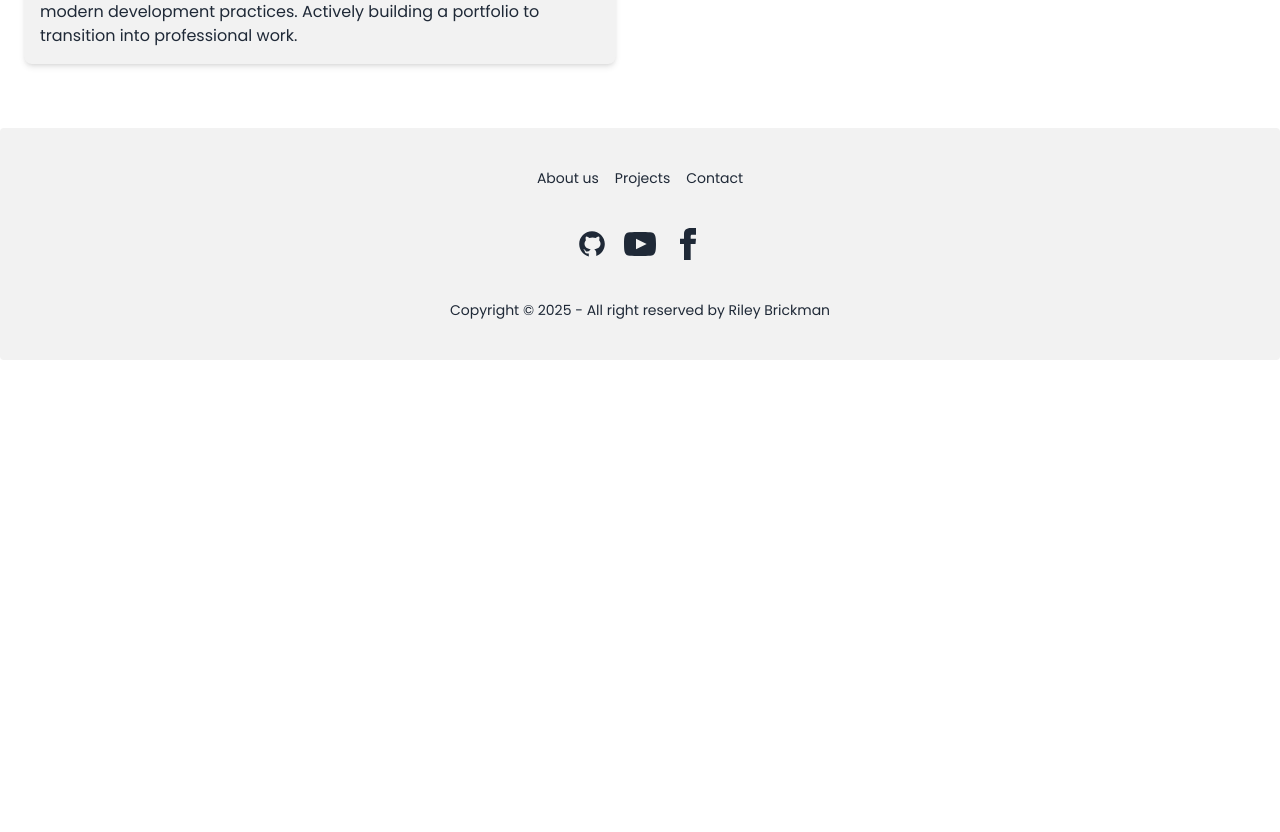
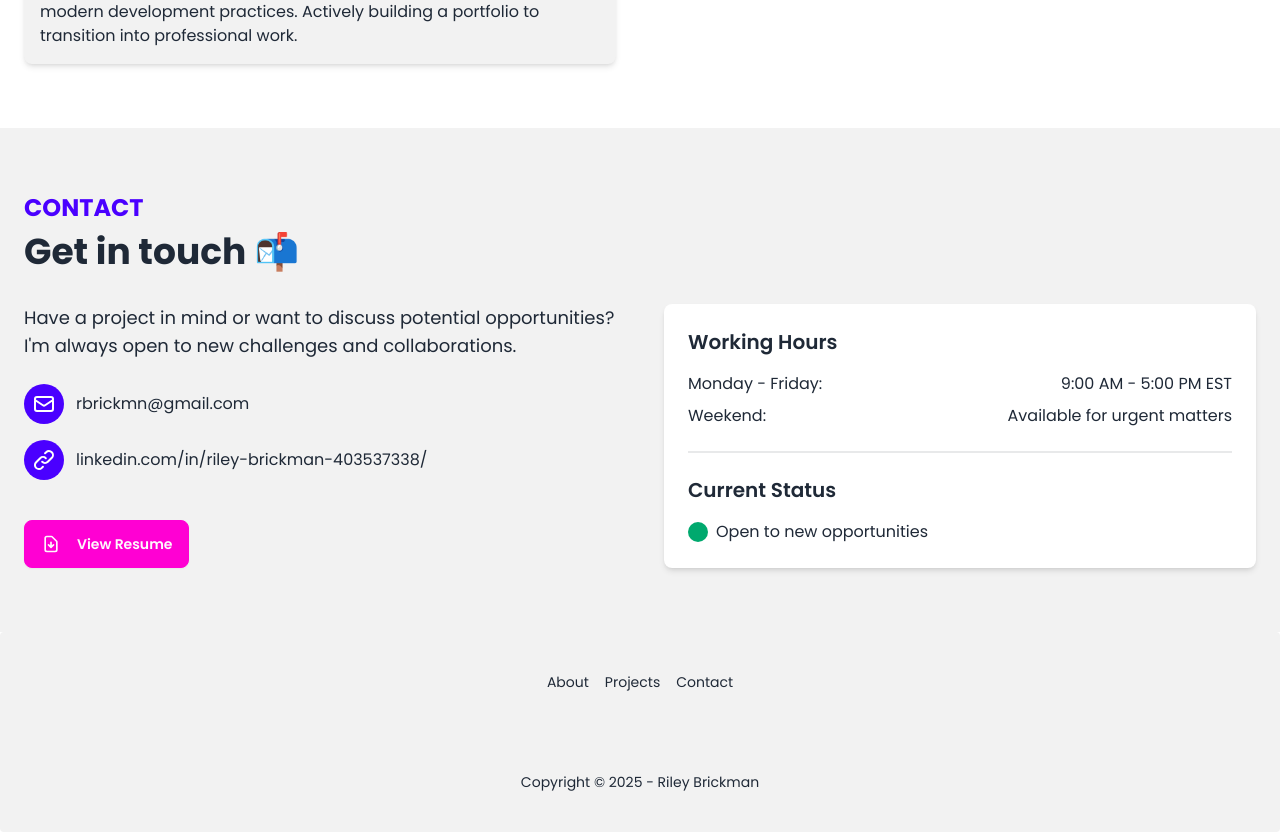
Before and after one commit to rbrickmn/portfolio-v2, a React (Vite) app: page / in a window 1280 px wide. Shown: the part 1080-1912 px from the top of the page. Before the commit the page ends 1440 px from the top, so only its background shows below. Built offline with nearby package versions, Linux system fonts and the light colour scheme.

Commit message:
Implement contact component

```diff
--- /dev/null
+++ b/src/components/Contact.jsx
@@ -0,0 +1,130 @@
+import React from "react";
+
+const Contact = () => {
+  return (
+    <section id="contact" className="py-16 bg-base-200">
+      <div className="container mx-auto px-6">
+        <h2 className="text-2xl font-bold text-primary uppercase mb-2">
+          CONTACT
+        </h2>
+        <h3 className="text-4xl font-bold flex items-center gap-2 mb-8">
+          Get in touch <span className="text-primary">📬</span>
+        </h3>
+
+        <div className="grid grid-cols-1 md:grid-cols-2 gap-12">
+          {/* Left Column - Contact Info */}
+          <div className="space-y-6">
+            <p className="text-lg">
+              Have a project in mind or want to discuss potential opportunities?
+              I'm always open to new challenges and collaborations.
+            </p>
+
+            <div className="space-y-4">
+              <div className="flex items-center gap-3">
+                <div className="bg-primary rounded-full p-2 text-white">
+                  <svg
+                    xmlns="http://www.w3.org/2000/svg"
+                    className="h-6 w-6"
+                    fill="none"
+                    viewBox="0 0 24 24"
+                    stroke="currentColor"
+                  >
+                    <path
+                      strokeLinecap="round"
+                      strokeLinejoin="round"
+                      strokeWidth={2}
+                      d="M3 8l7.89 5.26a2 2 0 002.22 0L21 8M5 19h14a2 2 0 002-2V7a2 2 0 00-2-2H5a2 2 0 00-2 2v10a2 2 0 002 2z"
+                    />
+                  </svg>
+                </div>
+                <a
+                  href="mailto:riley.brickman@email.com"
+                  className="link link-hover"
+                >
+                  rbrickmn@gmail.com
+                </a>
+              </div>
+
+              <div className="flex items-center gap-3">
+                <div className="bg-primary rounded-full p-2 text-white">
+                  <svg
+                    xmlns="http://www.w3.org/2000/svg"
+                    className="h-6 w-6"
+                    fill="none"
+                    viewBox="0 0 24 24"
+                    stroke="currentColor"
+                  >
+                    <path
+                      strokeLinecap="round"
+                      strokeLinejoin="round"
+                      strokeWidth={2}
+                      d="M13.828 10.172a4 4 0 00-5.656 0l-4 4a4 4 0 105.656 5.656l1.102-1.101m-.758-4.899a4 4 0 005.656 0l4-4a4 4 0 00-5.656-5.656l-1.1 1.1"
+                    />
+                  </svg>
+                </div>
+                <a
+                  href="https://www.linkedin.com/in/riley-brickman-403537338/"
+                  target="_blank"
+                  rel="noopener noreferrer"
+                  className="link link-hover"
+                >
+                  linkedin.com/in/riley-brickman-403537338/
+                </a>
+              </div>
+            </div>
+
+            <div className="pt-4">
+              <a
+                href="/Riley_Brickman_Resume.pdf"
+                target="_blank"
+                rel="noopener noreferrer"
+                className="btn btn-secondary"
+              >
+                <svg
+                  xmlns="http://www.w3.org/2000/svg"
+                  className="h-5 w-5 mr-2"
+                  fill="none"
+                  viewBox="0 0 24 24"
+                  stroke="currentColor"
+                >
+                  <path
+                    strokeLinecap="round"
+                    strokeLinejoin="round"
+                    strokeWidth={2}
+                    d="M12 10v6m0 0l-3-3m3 3l3-3m2 8H7a2 2 0 01-2-2V5a2 2 0 012-2h5.586a1 1 0 01.707.293l5.414 5.414a1 1 0 01.293.707V19a2 2 0 01-2 2z"
+                  />
+                </svg>
+                View Resume
+              </a>
+            </div>
+          </div>
+
+          {/* Right Column - Contact Form or Additional Info */}
+          <div className="bg-base-100 p-6 rounded-lg shadow-md">
+            <h4 className="text-xl font-semibold mb-4">Working Hours</h4>
+            <div className="space-y-2">
+              <p className="flex justify-between">
+                <span>Monday - Friday:</span>
+                <span>9:00 AM - 5:00 PM EST</span>
+              </p>
+              <p className="flex justify-between">
+                <span>Weekend:</span>
+                <span>Available for urgent matters</span>
+              </p>
+            </div>
+
+            <div className="divider"></div>
+
+            <h4 className="text-xl font-semibold mb-4">Current Status</h4>
+            <div className="flex items-center gap-2">
+              <div className="badge badge-success"></div>
+              <span>Open to new opportunities</span>
+            </div>
+          </div>
+        </div>
+      </div>
+    </section>
+  );
+};
+
+export default Contact;
--- a/src/components/Footer.jsx
+++ b/src/components/Footer.jsx
@@ -1,55 +1,51 @@
 import React from "react";
+import { Link, useNavigate, useLocation } from "react-router-dom";
 
 const Footer = () => {
+  const navigate = useNavigate();
+  const location = useLocation();
+
+  const handleAboutClick = (e) => {
+    e.preventDefault();
+    if (location.pathname !== "/") {
+      navigate("/", { state: { scrollToAbout: true } });
+    } else {
+      document.getElementById("about")?.scrollIntoView({ behavior: "smooth" });
+    }
+  };
+
+  const handleContactClick = (e) => {
+    e.preventDefault();
+    if (location.pathname !== "/") {
+      navigate("/", { state: { scrollToContact: true } });
+    } else {
+      document
+        .getElementById("contact")
+        ?.scrollIntoView({ behavior: "smooth" });
+    }
+  };
+
   return (
     <footer className="footer footer-center bg-base-200 text-base-content rounded p-10">
       <nav className="grid grid-flow-col gap-4">
-        <a className="link link-hover">About us</a>
-        <a className="link link-hover">Projects</a>
-        <a className="link link-hover">Contact</a>
+        <a onClick={handleAboutClick} className="link link-hover">
+          About
+        </a>
+        <Link to="/projects" className="link link-hover">
+          Projects
+        </Link>
+        <a onClick={handleContactClick} className="link link-hover">
+          Contact
+        </a>
       </nav>
       <nav>
         <div className="grid grid-flow-col gap-4">
-          <a>
-            <svg
-              xmlns="http://www.w3.org/2000/svg"
-              x="0px"
-              y="0px"
-              width="32"
-              height="32"
-              viewBox="0 0 30 30"
-              className="fill-current align-middle"
-            >
-              <path d="M15,3C8.373,3,3,8.373,3,15c0,5.623,3.872,10.328,9.092,11.63C12.036,26.468,12,26.28,12,26.047v-2.051 c-0.487,0-1.303,0-1.508,0c-0.821,0-1.551-0.353-1.905-1.009c-0.393-0.729-0.461-1.844-1.435-2.526 c-0.289-0.227-0.069-0.486,0.264-0.451c0.615,0.174,1.125,0.596,1.605,1.222c0.478,0.627,0.703,0.769,1.596,0.769 c0.433,0,1.081-0.025,1.691-0.121c0.328-0.833,0.895-1.6,1.588-1.962c-3.996-0.411-5.903-2.399-5.903-5.098 c0-1.162,0.495-2.286,1.336-3.233C9.053,10.647,8.706,8.73,9.435,8c1.798,0,2.885,1.166,3.146,1.481C13.477,9.174,14.461,9,15.495,9 c1.036,0,2.024,0.174,2.922,0.483C18.675,9.17,19.763,8,21.565,8c0.732,0.731,0.381,2.656,0.102,3.594 c0.836,0.945,1.328,2.066,1.328,3.226c0,2.697-1.904,4.684-5.894,5.097C18.199,20.49,19,22.1,19,23.313v2.734 c0,0.104-0.023,0.179-0.035,0.268C23.641,24.676,27,20.236,27,15C27,8.373,21.627,3,15,3z"></path>
-            </svg>
-          </a>
-          <a>
-            <svg
-              xmlns="http://www.w3.org/2000/svg"
-              width="32"
-              height="32"
-              viewBox="0 0 24 24"
-              className="fill-current align-middle"
-            >
-              <path d="M19.615 3.184c-3.604-.246-11.631-.245-15.23 0-3.897.266-4.356 2.62-4.385 8.816.029 6.185.484 8.549 4.385 8.816 3.6.245 11.626.246 15.23 0 3.897-.266 4.356-2.62 4.385-8.816-.029-6.185-.484-8.549-4.385-8.816zm-10.615 12.816v-8l8 3.993-8 4.007z"></path>
-            </svg>
-          </a>
-          <a>
-            <svg
-              xmlns="http://www.w3.org/2000/svg"
-              width="32"
-              height="32"
-              viewBox="0 0 24 24"
-              className="fill-current align-middle"
-            >
-              <path d="M9 8h-3v4h3v12h5v-12h3.642l.358-4h-4v-1.667c0-.955.192-1.333 1.115-1.333h2.885v-5h-3.808c-3.596 0-5.192 1.583-5.192 4.615v3.385z"></path>
-            </svg>
-          </a>
+          {/* Your existing social links */}
         </div>
       </nav>
       <aside>
         <p>
-          Copyright © {new Date().getFullYear()} - All right reserved by Riley
+          Copyright © {new Date().getFullYear()} - Riley
           Brickman
         </p>
       </aside>
--- a/src/components/Navbar.jsx
+++ b/src/components/Navbar.jsx
@@ -7,18 +7,26 @@ const Navbar = () => {
 
   const handleAboutClick = (e) => {
     e.preventDefault();
-    // If we're not on the home page, navigate to home first
-    if (location.pathname !== '/') {
-      navigate('/', { state: { scrollToAbout: true } });
+    if (location.pathname !== "/") {
+      navigate("/", { state: { scrollToAbout: true } });
     } else {
-      // If we're already on the home page, just scroll
-      document.getElementById('about')?.scrollIntoView({ behavior: 'smooth' });
+      document.getElementById("about")?.scrollIntoView({ behavior: "smooth" });
+    }
+  };
+
+  const handleContactClick = (e) => {
+    e.preventDefault();
+    if (location.pathname !== "/") {
+      navigate("/", { state: { scrollToContact: true } });
+    } else {
+      document
+        .getElementById("contact")
+        ?.scrollIntoView({ behavior: "smooth" });
     }
   };
 
   const handleHomeClick = (e) => {
-    // Navigate to home and explicitly set state to null to trigger top scroll
-    navigate('/', { state: null });
+    navigate("/", { state: null });
   };
 
   return (
@@ -54,11 +62,14 @@ const Navbar = () => {
             </li>
 
             <li>
-              <a>Contact</a>
+              <a onClick={handleContactClick}>Contact</a>
             </li>
           </ul>
         </div>
-        <a onClick={handleHomeClick} className="btn btn-ghost text-xl cursor-pointer">
+        <a
+          onClick={handleHomeClick}
+          className="btn btn-ghost text-xl cursor-pointer"
+        >
           Riley Brickman
         </a>
       </div>
@@ -74,15 +85,13 @@ const Navbar = () => {
           </li>
 
           <li>
-            <a>Contact</a>
+            <a onClick={handleContactClick}>Contact</a>
           </li>
         </ul>
       </div>
 
       {/* Github Link */}
-      <div className="navbar-end">
-        {/* Existing code */}
-      </div>
+      <div className="navbar-end">{/* Existing code */}</div>
     </header>
   );
 };
--- a/src/pages/Home.jsx
+++ b/src/pages/Home.jsx
@@ -3,27 +3,28 @@ import { useLocation } from "react-router-dom";
 import Navbar from "../components/Navbar";
 import Hero from "../components/Hero";
 import Experience from "../components/Experience";
+import Contact from "../components/Contact";
 import Footer from "../components/Footer";
 
 const Home = () => {
   const location = useLocation();
 
   useEffect(() => {
-    // Check if we need to scroll to the about section
+    // Check if we need to scroll to a specific section
     if (location.state?.scrollToAbout) {
-      // Small timeout to ensure the page is fully loaded
       setTimeout(() => {
-        document
-          .getElementById("about")
-          ?.scrollIntoView({ behavior: "smooth" });
-        // Clean up the state to avoid scrolling again on refresh
+        document.getElementById('about')?.scrollIntoView({ behavior: 'smooth' });
+        window.history.replaceState({}, document.title);
+      }, 100);
+    } else if (location.state?.scrollToContact) {
+      setTimeout(() => {
+        document.getElementById('contact')?.scrollIntoView({ behavior: 'smooth' });
         window.history.replaceState({}, document.title);
       }, 100);
     } else if (!location.state) {
-      // If there's no special state, scroll to top
       window.scrollTo({
         top: 0,
-        behavior: "smooth",
+        behavior: 'smooth'
       });
     }
   }, [location]);
@@ -33,6 +34,7 @@ const Home = () => {
       <Navbar />
       <Hero />
       <Experience />
+      <Contact />
       <Footer />
     </>
   );
```
Also changed, not shown: 1 other file (tests, documents, lock files or other folders).
